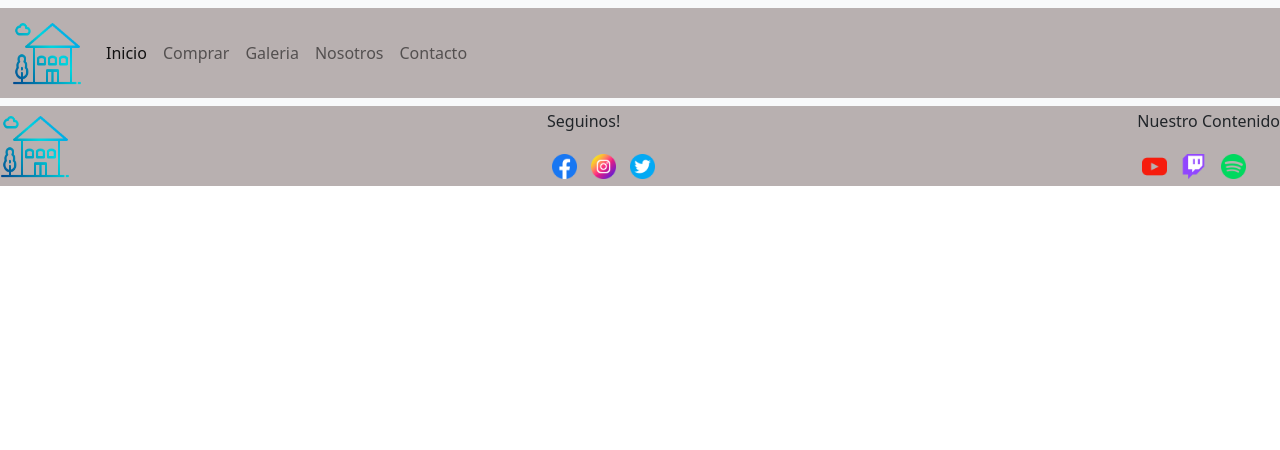
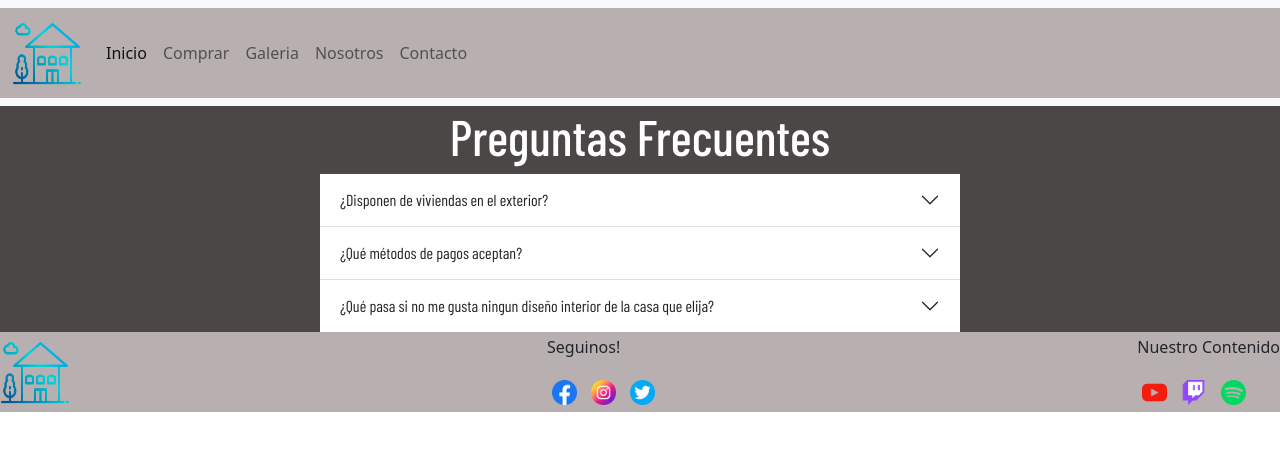
Before and after one commit to Hugonce/Huggsviviendas, a plain HTML site: page pages/contacto.html in a window 1280 px wide. Drawn offline with nearby package versions, Linux system fonts and the light colour scheme; a web font is replaced by a local one.

Commit message:
contacto

```diff
--- a/css/styles.css
+++ b/css/styles.css
@@ -211,8 +211,25 @@ footer section a img{
     grid-column: 1 / span 2;
 }
 
-
-
+/* -------Contacto------- */
+.preguntas{
+    display: flex;
+    flex-direction: column;
+    align-items: center;
+    background-color: rgb(75, 71, 71);
+}
+.preguntas h2{
+    font-family: 'Barlow Condensed', sans-serif;
+    font-weight: 500;
+    font-size: 50px;
+    color: white;
+}
+.preguntas div{
+    width: 50%;
+}
+.preguntas div div{
+    width: 100%;
+}
 
 /* --------------Media query---------*/
 
@@ -289,7 +306,9 @@ footer section a img{
     .int1{
         grid-column: 1 / span 2;
     }
-
+    .preguntas div{
+        width: 100%;
+    }
 }
 
 @media screen and ( max-width:700px){
--- a/pages/contacto.html
+++ b/pages/contacto.html
@@ -1,13 +1,16 @@
 <!DOCTYPE html>
 <html lang="en">
+
 <head>
     <meta charset="UTF-8">
     <meta http-equiv="X-UA-Compatible" content="IE=edge">
     <meta name="viewport" content="width=device-width, initial-scale=1.0">
-    <link href="https://cdn.jsdelivr.net/npm/bootstrap@5.0.2/dist/css/bootstrap.min.css" rel="stylesheet" integrity="sha384-EVSTQN3/azprG1Anm3QDgpJLIm9Nao0Yz1ztcQTwFspd3yD65VohhpuuCOmLASjC" crossorigin="anonymous">
+    <link href="https://cdn.jsdelivr.net/npm/bootstrap@5.0.2/dist/css/bootstrap.min.css" rel="stylesheet"
+        integrity="sha384-EVSTQN3/azprG1Anm3QDgpJLIm9Nao0Yz1ztcQTwFspd3yD65VohhpuuCOmLASjC" crossorigin="anonymous">
     <link rel="stylesheet" href="../css/styles.css">
     <title>Huggs</title>
 </head>
+
 <body>
     <header>
         <nav class="navbar navbar-expand-lg navbar-light bg-light">
@@ -41,15 +44,52 @@
     </header>
 
     <main>
-        <section class="hero">
-
+        <section class="preguntas">
+            <h2>
+                Preguntas Frecuentes
+            </h2>
+            <div class="accordion accordion-flush" id="accordionFlushExample">
+                <div class="accordion-item">
+                    <h2 class="accordion-header" id="flush-headingOne">
+                        <button class="accordion-button collapsed" type="button" data-bs-toggle="collapse"
+                            data-bs-target="#flush-collapseOne" aria-expanded="false" aria-controls="flush-collapseOne">
+                            ¿Disponen de viviendas en el exterior?
+                        </button>
+                    </h2>
+                    <div id="flush-collapseOne" class="accordion-collapse collapse" aria-labelledby="flush-headingOne"
+                        data-bs-parent="#accordionFlushExample">
+                        <div class="accordion-body">De momento solo contamos con viviendas en el interior del país, pero contamos con departamentos en alquiler fuera del mismo.</div>
+                    </div>
+                </div>
+                <div class="accordion-item">
+                    <h2 class="accordion-header" id="flush-headingTwo">
+                        <button class="accordion-button collapsed" type="button" data-bs-toggle="collapse"
+                            data-bs-target="#flush-collapseTwo" aria-expanded="false" aria-controls="flush-collapseTwo">
+                            ¿Qué métodos de pagos aceptan?
+                        </button>
+                    </h2>
+                    <div id="flush-collapseTwo" class="accordion-collapse collapse" aria-labelledby="flush-headingTwo"
+                        data-bs-parent="#accordionFlushExample">
+                        <div class="accordion-body">Disponemos de transferencia bancaria y otorgamos cuotas con cualquier tarjeta de crédito.</div>
+                    </div>
+                </div>
+                <div class="accordion-item">
+                    <h2 class="accordion-header" id="flush-headingThree">
+                        <button class="accordion-button collapsed" type="button" data-bs-toggle="collapse"
+                            data-bs-target="#flush-collapseThree" aria-expanded="false"
+                            aria-controls="flush-collapseThree">
+                            ¿Qué pasa si no me gusta ningun diseño interior de la casa que elija?
+                        </button>
+                    </h2>
+                    <div id="flush-collapseThree" class="accordion-collapse collapse"
+                        aria-labelledby="flush-headingThree" data-bs-parent="#accordionFlushExample">
+                        <div class="accordion-body">Contamos con equipo profesional con el cual podras mantener una conversacion y veran si pueden conseguirte otra vivienda o si será posible realizar cambios en la vivienda que sea de tu interés.</div>
+                    </div>
+                </div>
+            </div>
         </section>
 
-        <section class="historia">
-
-        </section>
-
-        <section class="sponsor">
+        <section class="informacion">
 
         </section>
 
@@ -59,18 +99,24 @@
             <a href="./index.html"><img src="../img/casa.png" alt="Logo Huggs"></a>
             <div class="redes">
                 <p>Seguinos!</p>
-                <a href="https://www.facebook.com/" target="_blank"><img src="../img/facebook.png" alt="Logo Facebook"></a>
-                <a href="https://www.instagram.com/" target="_blank"><img src="../img/instagram.png" alt="Logo Instagram"></a>
+                <a href="https://www.facebook.com/" target="_blank"><img src="../img/facebook.png"
+                        alt="Logo Facebook"></a>
+                <a href="https://www.instagram.com/" target="_blank"><img src="../img/instagram.png"
+                        alt="Logo Instagram"></a>
                 <a href="https://twitter.com/" target="_blank"><img src="../img/twitter.png" alt="Logo Twitter"></a>
             </div>
             <div class="contenido">
                 <p>Nuestro Contenido</p>
                 <a href="https://www.youtube.com/" target="_blank"><img src="../img/youtube.png" alt="Logo Youtube"></a>
                 <a href="https://www.twitch.tv/" target="_blank"><img src="../img/twitch.png" alt="Logo Twitch"></a>
-                <a href="https://open.spotify.com/user/hcxn0dngj3mxt4uhfx3w77g8c?si=7MsaoQewQVmL84KLgxLDXA&nd=1" target="_blank"><img src="../img/spotify.png" alt="Logo Spotify"></a>
+                <a href="https://open.spotify.com/user/hcxn0dngj3mxt4uhfx3w77g8c?si=7MsaoQewQVmL84KLgxLDXA&nd=1"
+                    target="_blank"><img src="../img/spotify.png" alt="Logo Spotify"></a>
             </div>
         </section>
     </footer>
-    <script src="https://cdn.jsdelivr.net/npm/bootstrap@5.0.2/dist/js/bootstrap.bundle.min.js" integrity="sha384-MrcW6ZMFYlzcLA8Nl+NtUVF0sA7MsXsP1UyJoMp4YLEuNSfAP+JcXn/tWtIaxVXM" crossorigin="anonymous"></script>
+    <script src="https://cdn.jsdelivr.net/npm/bootstrap@5.0.2/dist/js/bootstrap.bundle.min.js"
+        integrity="sha384-MrcW6ZMFYlzcLA8Nl+NtUVF0sA7MsXsP1UyJoMp4YLEuNSfAP+JcXn/tWtIaxVXM"
+        crossorigin="anonymous"></script>
 </body>
+
 </html>
```
